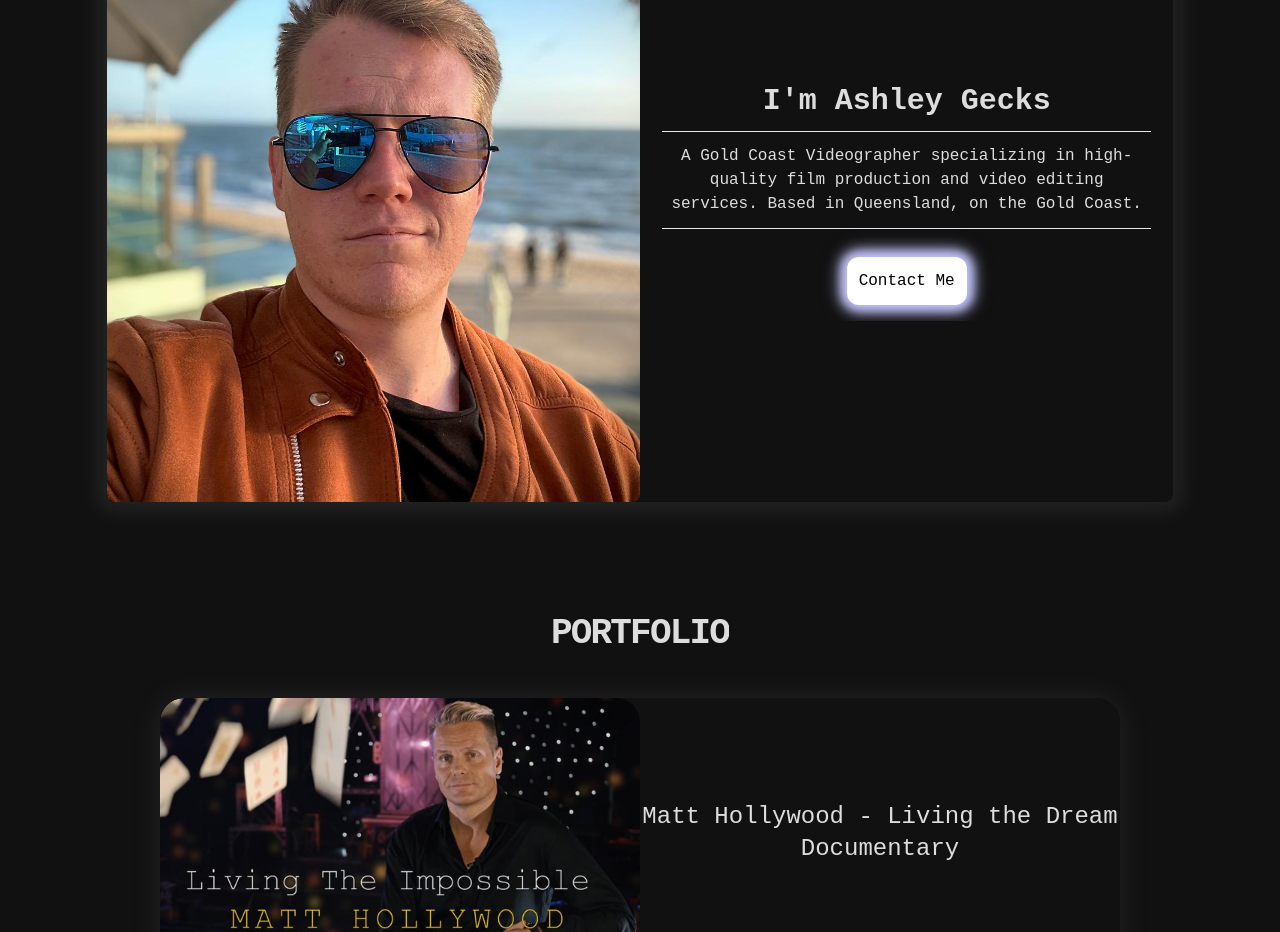
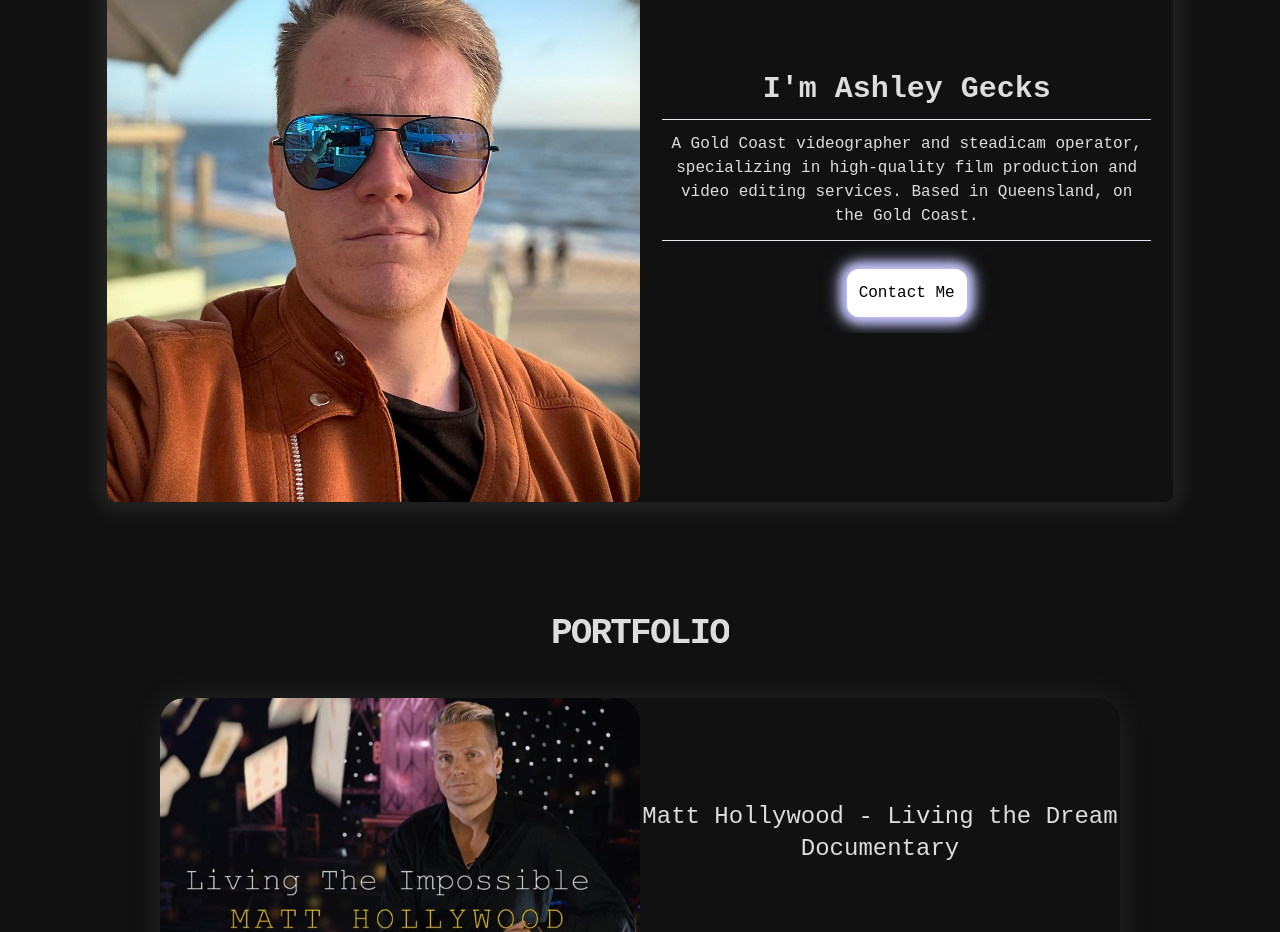
Before and after one commit to theguykai/darkcity, a React (Create React App) app: page / in a window 1280 px wide. Shown: the part 1060-1992 px from the top of the page. Built offline with nearby package versions, Linux system fonts and the light colour scheme; a web font is replaced by a local one.

Commit message:
updated about section with additional text

```diff
--- a/src/components/About.jsx
+++ b/src/components/About.jsx
@@ -71,9 +71,9 @@ const About = () => {
               </h2>
               <hr ref={hrRef1} />
               <p ref={paragraphRef} className="hiddenAbout text-md">
-                A Gold Coast Videographer specializing in high-quality film
-                production and video editing services. Based in Queensland, on
-                the Gold Coast.
+                A Gold Coast videographer and steadicam operator, specializing
+                in high-quality film production and video editing services.
+                Based in Queensland, on the Gold Coast.
               </p>
               <hr ref={hrRef2} />
               <a
```
